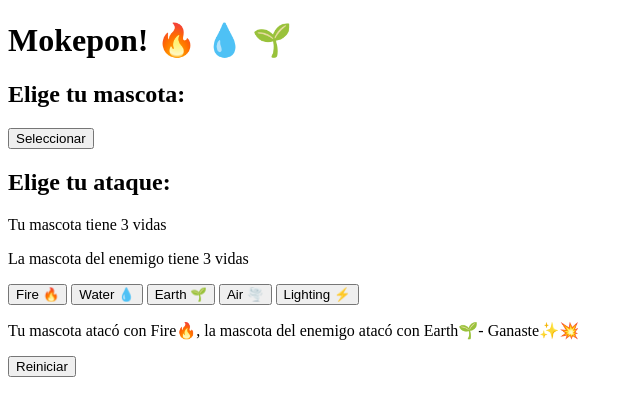
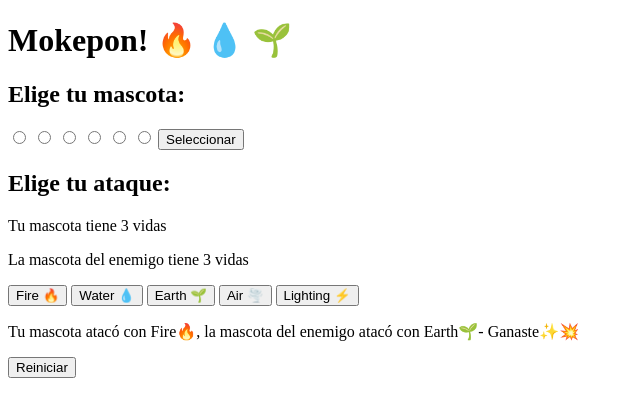
Before and after one commit to Ncko7/Mokepon, a plain HTML site: page index.html in a window 1280 px wide. Shown: the whole page, without its empty margins (0-640 px from the left). Drawn offline with Linux system fonts and the light colour scheme.

Commit message:
Creamos la seccion de elegir mascota

```diff
--- a/index.html
+++ b/index.html
@@ -10,6 +10,13 @@
 
     <section id="seleccionar-mascota">
         <h2>Elige tu mascota:</h2>
+
+        <input type="radio"/>
+        <input type="radio"/>
+        <input type="radio"/>
+        <input type="radio"/>
+        <input type="radio"/>
+        <input type="radio"/>
 
         <button>Seleccionar</button>
     </section>
```
